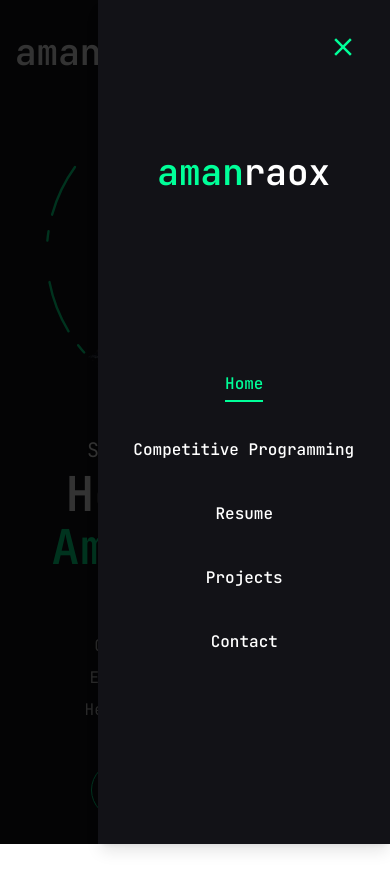
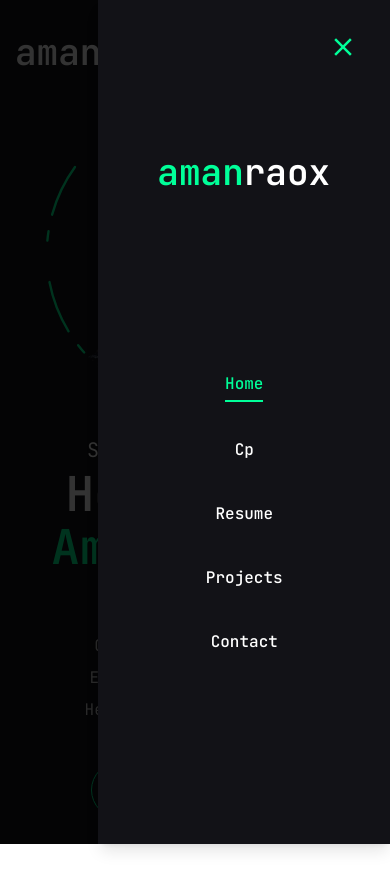
Before and after one commit to amanraox/amanraox-portfolio, a Next.js app: page / in a window 390 px wide. Both pictures are taken after a click on the button 359 px from the left and 52 px from the top of the page. Shown: the top 890 px of the page. Built offline with nearby package versions, Linux system fonts and the light colour scheme; no server answers.

Commit message:
Update MobileNav.jsx
automatic close navigation when going to other page using state management

```diff
--- a/components/MobileNav.jsx
+++ b/components/MobileNav.jsx
@@ -1,38 +1,44 @@
 "use client";
 
-import { Sheet,SheetContent, SheetTrigger} from '@/components/ui/sheet'
+import { useState } from "react";
+import { Sheet, SheetContent, SheetTrigger } from '@/components/ui/sheet';
 import { usePathname } from 'next/navigation';
 import Link from "next/link";
-import {CiMenuFries} from 'react-icons/ci'
+import { CiMenuFries } from 'react-icons/ci';
 
-
-const links =[
+const links = [
   {
-    name:'home',
+    name: 'home',
     path: '/',
   },
   {
-    name:'Competitive Programming',
+    name: 'cp',
     path: '/cp',
   },
   {
-    name:'resume',
+    name: 'resume',
     path: '/resume',
   },
   {
-    name:'Projects',
+    name: 'projects',
     path: '/projects',
   },
   {
-    name:'contact',
+    name: 'contact',
     path: '/contact',
   },
 ];
 
 const MobileNav = () => {
-  const pathname= usePathname();
+  const [isOpen, setIsOpen] = useState(false);
+  const pathname = usePathname();
+
+  const handleLinkClick = () => {
+    setIsOpen(false);
+  };
+
   return (
-    <Sheet>
+    <Sheet open={isOpen} onOpenChange={setIsOpen}>
       <SheetTrigger className="flex justify-center items-center">
         <CiMenuFries className="text-[32px] text-accent" />
       </SheetTrigger>
@@ -48,7 +54,7 @@ const MobileNav = () => {
 
         {/* nav */}
         <nav className="flex flex-col justify-center items-center gap-8">
-        {links.map((link,index)=>{
+          {links.map((link, index) => {
             return (
               <Link
                 href={link.path}
@@ -56,6 +62,7 @@ const MobileNav = () => {
                 className={`${
                   link.path === pathname ? "text-accent border-b-2 border-accent " : ""
                 }capitalize font-medium hover:text-accent transition-all`}
+                onClick={handleLinkClick}
               >
                 {link.name}
               </Link>
@@ -67,4 +74,4 @@ const MobileNav = () => {
   );
 };
 
-export default MobileNav
+export default MobileNav;
```
Lines whose indentation alone changed are shown as unchanged.
